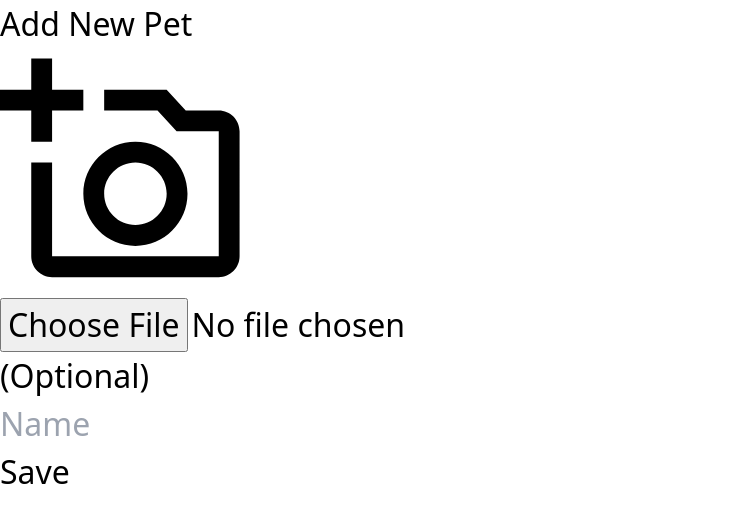
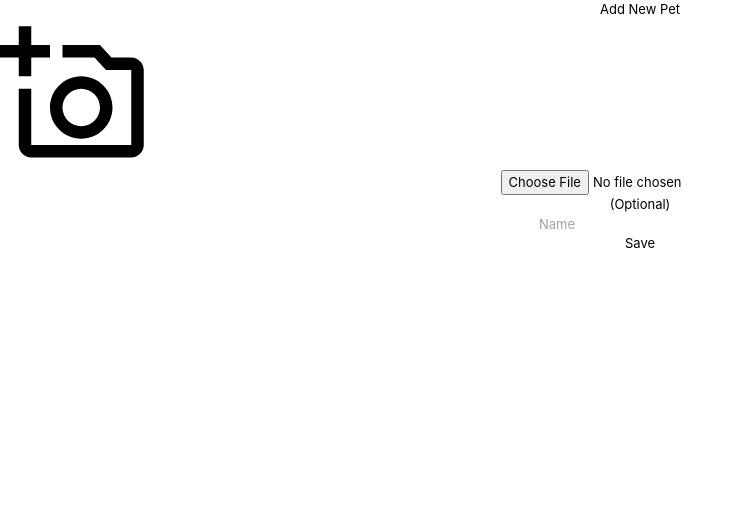
Before and after one commit to abawor/petfed_web, a Next.js app in the folder petfed_web/: page /AddNewPet in a window 1280 px wide. Shown: the top 522 px of the page, without its empty margins (0-744 px from the left). Built offline with nearby package versions, Linux system fonts and the light colour scheme.

Commit message:
Fixed styling of home and addnewpet pages

```diff
--- a/petfed_web/src/Global.css
+++ b/petfed_web/src/Global.css
@@ -2,7 +2,7 @@
 @tailwind components;
 @tailwind utilities;
 
-#root {
+:root {
   max-width: 1280px;
   margin: 0 auto;
   padding: 0;
@@ -13,9 +13,3 @@
   font-weight: 400;
   font-size: small
 }
-
-@media (pointer:none), (pointer:coarse) {
-  :root {
-    font-size: xx-large
-  }
-}
--- a/petfed_web/src/components/NameEdit.jsx
+++ b/petfed_web/src/components/NameEdit.jsx
@@ -25,7 +25,7 @@ function NameEdit() {
                     value={name}
                     />
                     <TiTick
-                        size={60}
+                        size={30}
                         onClick={() => setEditName(false)}
                         className='absolute right-10'
                     />
--- a/petfed_web/src/pages/AddNewPet.jsx
+++ b/petfed_web/src/pages/AddNewPet.jsx
@@ -38,7 +38,7 @@ export default function AddNewPet() {
       {/* Photo Upload */}
       <div className="relative mb-4 teal-400">
         {photo === PetIcon ? (
-            <MdOutlineAddAPhoto size={250} />
+            <MdOutlineAddAPhoto size={150} />
           ) :
           (
             <div className="flex w-32 h-32 overflow-hidden rounded-full">
```
Also changed, not shown: petfed_web/src/components/PetList.jsx (+10 -7 lines).
